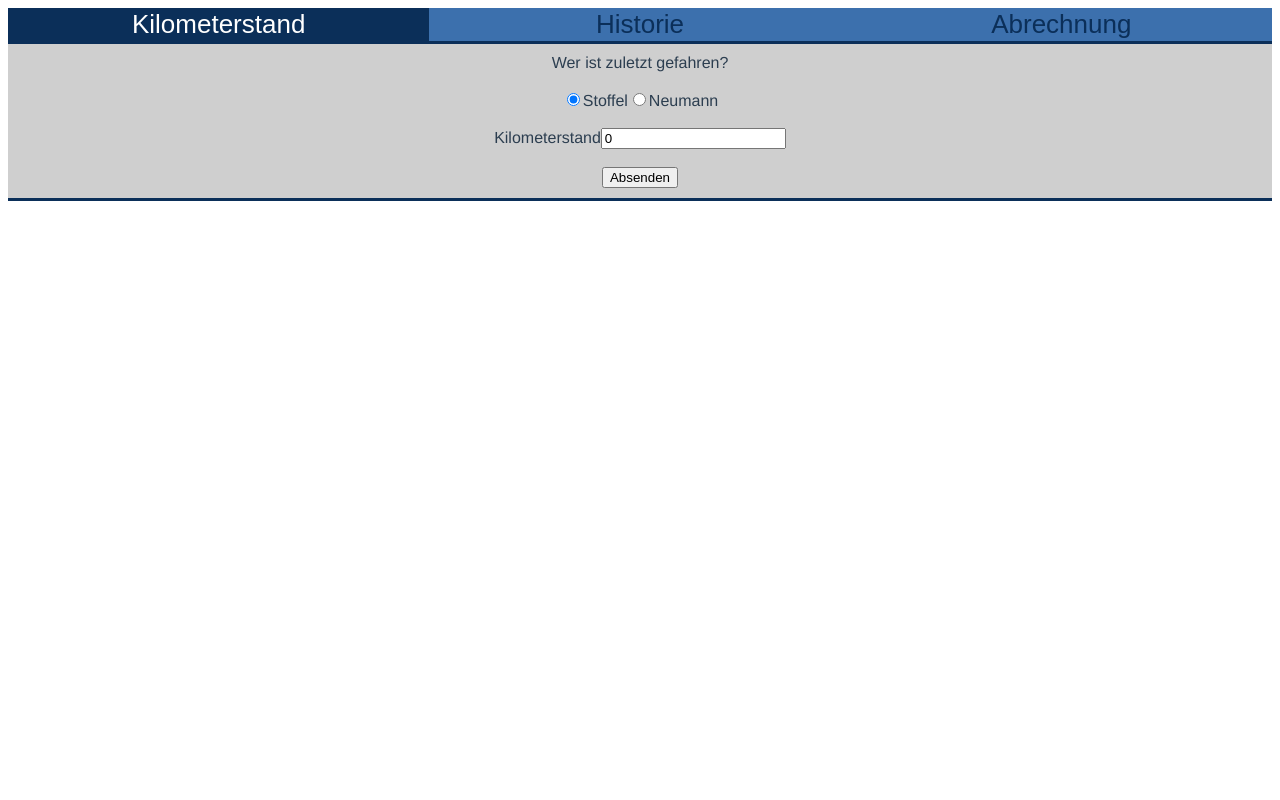
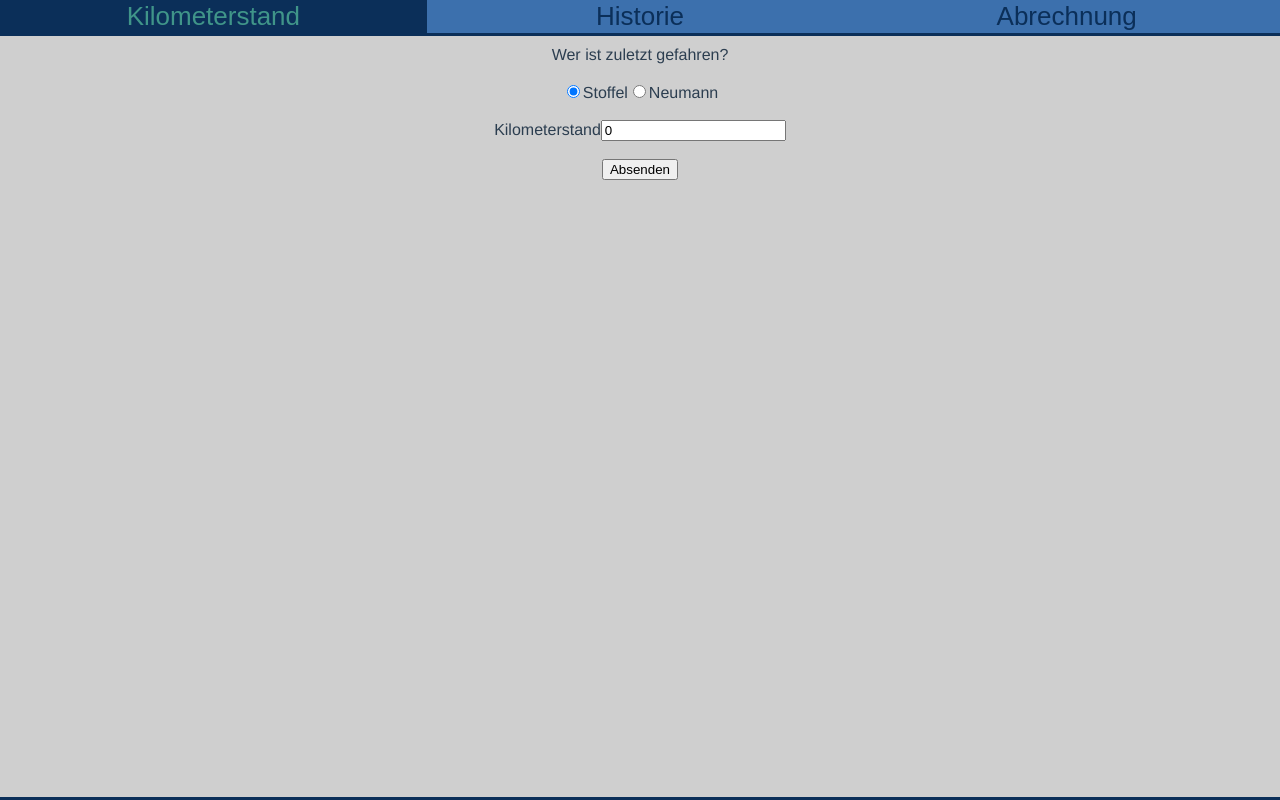
Before and after one commit to t4ub3/meggieVue, a Vue app: page / in a window 1280 px wide. Built offline with nearby package versions, Linux system fonts and the light colour scheme.

Commit message:
css angepasst

```diff
--- a/src/App.vue
+++ b/src/App.vue
@@ -36,11 +36,24 @@ export default {
 </script>
 
 <style>
+body {
+  margin: 0px;
+}
 #app {
+  height: 100vh;
+  display: flex;
+  flex-direction: column;
   font-family: 'Avenir', Helvetica, Arial, sans-serif;
   -webkit-font-smoothing: antialiased;
   -moz-osx-font-smoothing: grayscale;
   text-align: center;
   color: #2c3e50;
 }
+.box {
+  flex-grow: 1;
+  padding: 10px;
+  background-color: #cfcfcf;
+  border-top: solid 3px #0B2F59;
+  border-bottom: solid 3px #0B2F59;
+}
 </style>
--- a/src/components/BillingPage.vue
+++ b/src/components/BillingPage.vue
@@ -49,10 +49,5 @@ export default {
 </script>
 
 <style scoped>
-    .box {
-        padding: 10px;
-        background-color: #cfcfcf;
-        border-top: solid 3px #0B2F59;
-        border-bottom: solid 3px #0B2F59;
-    }
+
 </style>
--- a/src/components/HistoryPage.vue
+++ b/src/components/HistoryPage.vue
@@ -25,10 +25,5 @@ export default {
 </script>
 
 <style scoped>
-    .box {
-        padding: 10px;
-        background-color: #cfcfcf;
-        border-top: solid 3px #0B2F59;
-        border-bottom: solid 3px #0B2F59;
-    }
+
 </style>
--- a/src/components/MainMenu.vue
+++ b/src/components/MainMenu.vue
@@ -29,6 +29,7 @@ export default {
 
 <style scoped>
     .nav{
+        flex-grow: 0;
         display: flex;
         justify-content: space-evenly;
         align-items: center;
--- a/src/components/MileagePage.vue
+++ b/src/components/MileagePage.vue
@@ -33,10 +33,5 @@ export default {
 </script>
 
 <style scoped>
-    .box {
-        padding: 10px;
-        background-color: #cfcfcf;
-        border-top: solid 3px #0B2F59;
-        border-bottom: solid 3px #0B2F59;
-    }
+
 </style>
```
